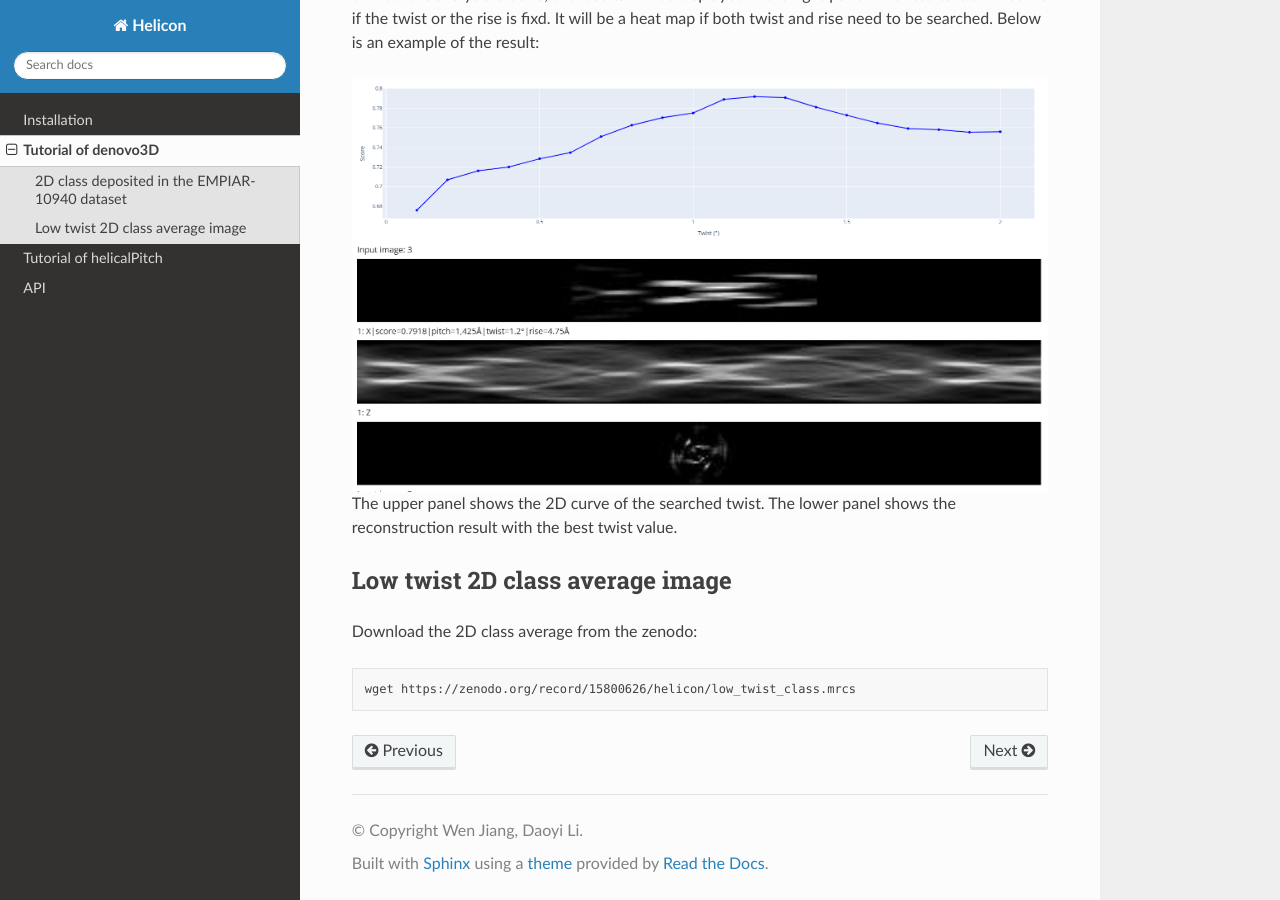
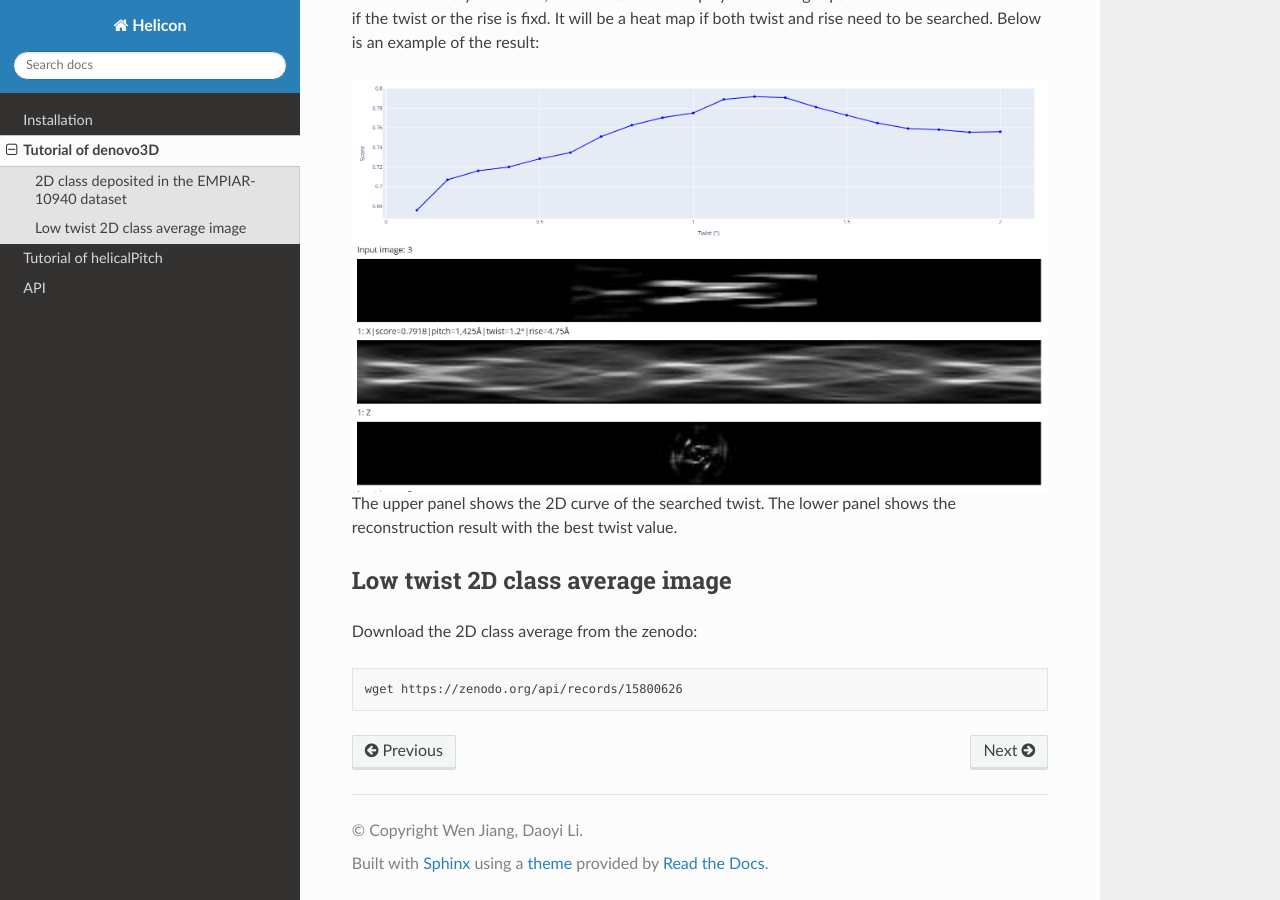
Before and after one commit to jianglab/helicon_doc, a Sphinx documentation site: the page built from docs/source/Denovo3D.rst, in a window 1280 px wide and 900 px high, scrolled down 1059 px. Built offline with Sphinx 7.4.7 and the Read the Docs theme 3.1.0, drawn with Linux system fonts in a browser that asks for light colours; some of the changed lines change nothing that is shown.

Commit message:
update the link

```diff
--- a/docs/source/Denovo3D.rst
+++ b/docs/source/Denovo3D.rst
@@ -25,6 +25,7 @@ from the 2D class average image with short pitch to the image that does not incl
 3. There is an option to select "How to obtain the input image", one can upload the 2D class average image just downloaded or select the
 URL and put the following URL:
 .. code-block:: bash
+
     https://ftp.ebi.ac.uk/empiar/world_availability/10940/data/EMPIAR/Class2D/job010/run_it020_classes.mrcs
 
 
@@ -60,4 +61,4 @@ Download the 2D class average from the zenodo:
 
 .. code-block:: bash
 
-    wget https://zenodo.org/record/15800626/helicon/low_twist_class.mrcs
+    wget https://zenodo.org/api/records/15800626
```
